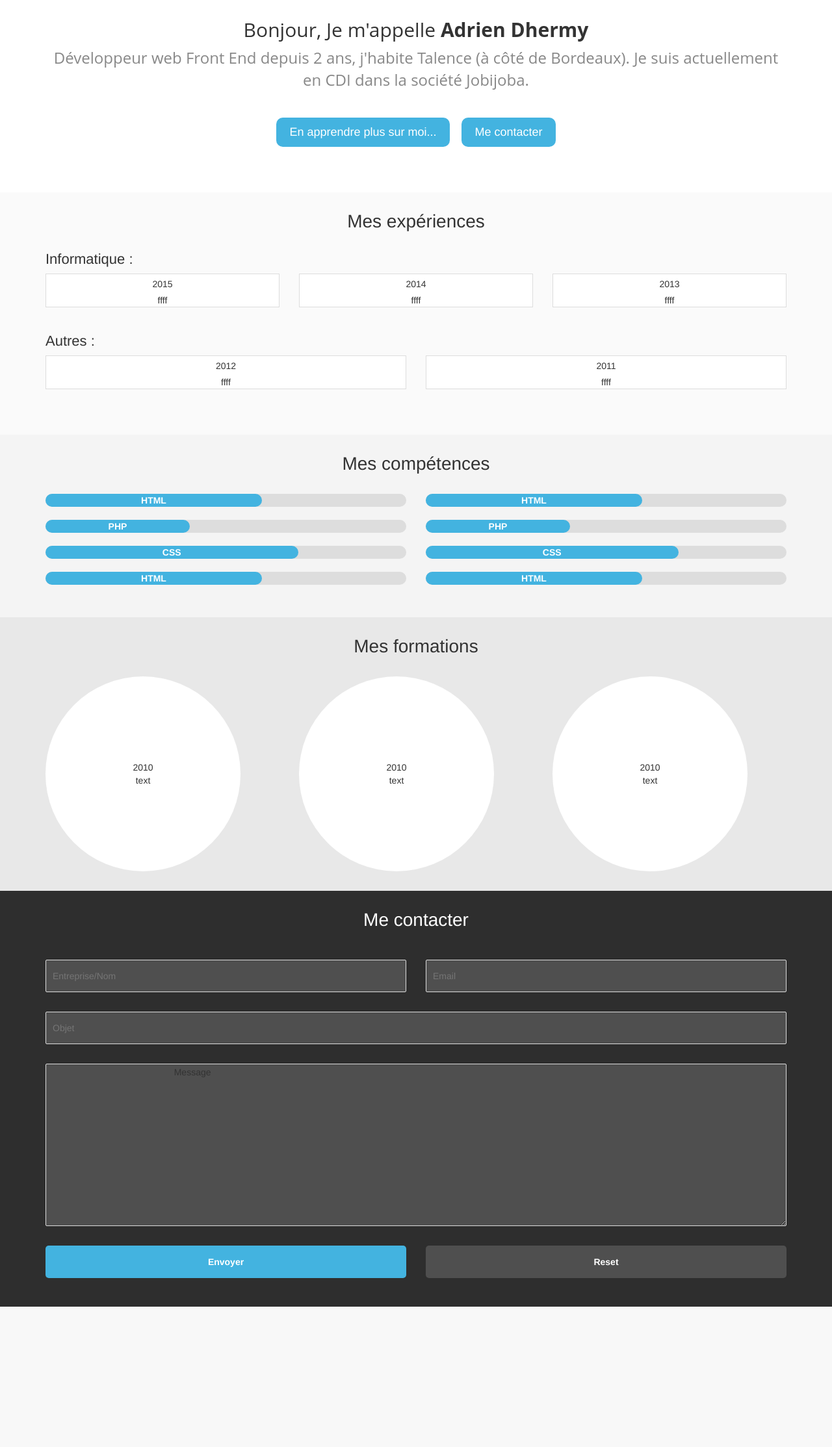
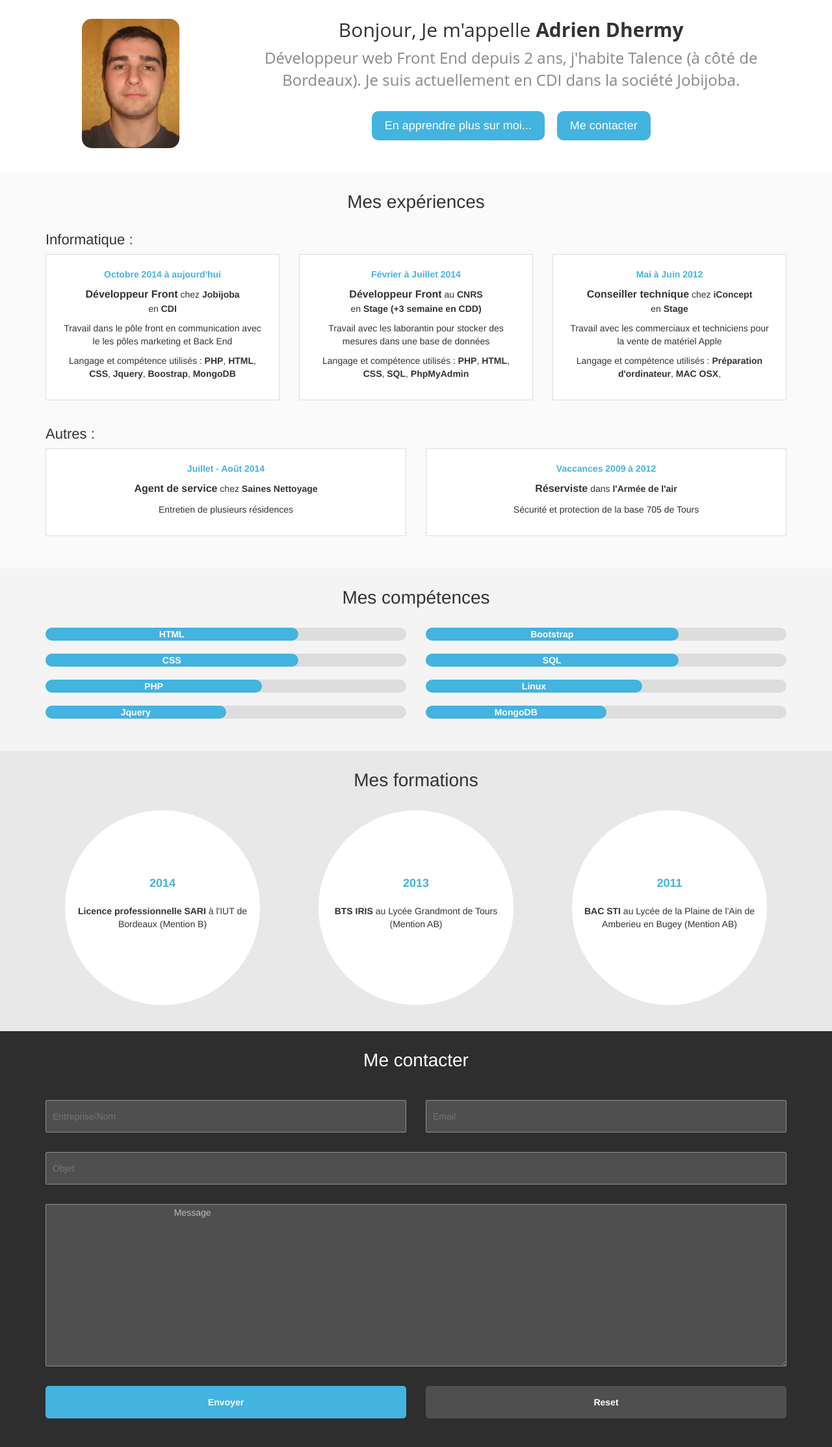
Before and after one commit to adrienDH/adrien.dhermy.fr, a PHP site: page / in a window 1280 px wide. Shown: the part 51-2278 px from the top of the page at 65% size. Before the commit the page ends 2062 px from the top, so only its background shows below. Run offline with PHP 8.4, Linux system fonts and the light colour scheme; style sheets or scripts are compiled from the project's sources.

Commit message:
#Mise au propre de tous les blocs

```diff
--- a/resources/css/home/home.css
+++ b/resources/css/home/home.css
@@ -1,5 +1,12 @@
 #presentation {
   padding: 30px 0;
+}
+#presentation .picture-wrapper {
+  text-align: center;
+}
+#presentation .picture-wrapper img {
+  border-radius: 15px;
+  width: 150px;
 }
 #presentation .title {
   font-family: "Open Sans", sans-serif;
@@ -18,7 +25,8 @@
   text-align: center;
 }
 #presentation .button-wrapper {
-  margin: 40px 0;
+  margin-top: 30px;
+  margin-bottom: 20px;
   text-align: center;
 }
 #presentation .button-wrapper .button {
@@ -51,11 +59,26 @@
 #experiences .bloc {
   background: #fff;
   border: 1px solid #ddd;
-  margin-bottom: 40px;
+  margin-bottom: 20px;
+  padding: 20px;
   text-align: center;
 }
 #experiences .bloc .year {
-  margin: 5px 0;
+  color: #43b3e0;
+  margin-bottom: 10px;
+  font-weight: bold;
+}
+#experiences .bloc .jobtitle {
+  font-size: 16px;
+}
+#experiences .bloc .jobtitle,
+#experiences .bloc .contract,
+#experiences .bloc .company,
+#experiences .bloc .skills {
+  font-weight: bold;
+}
+#experiences .bloc .text {
+  margin: 10px 0;
 }
 #skills {
   background: #f4f4f4;
@@ -82,24 +105,37 @@
   text-align: center;
 }
 #skills .bar .full.html {
-  width: 60%;
+  width: 70%;
 }
 #skills .bar .full.php {
-  width: 40%;
+  width: 60%;
 }
 #skills .bar .full.css {
   width: 70%;
 }
-#skills .bar .full.html {
+#skills .bar .full.jquery {
+  width: 50%;
+}
+#skills .bar .full.bootstrap {
+  width: 70%;
+}
+#skills .bar .full.sql {
+  width: 70%;
+}
+#skills .bar .full.mongodb {
+  width: 50%;
+}
+#skills .bar .full.linux {
   width: 60%;
 }
-#skills .bar .full .number {
+#skills .bar .full .skill {
   color: #fff;
   font-weight: bold;
 }
 #formations {
   background: #e8e8e8;
-  padding: 30px 0;
+  padding-top: 30px;
+  padding-bottom: 40px;
 }
 #formations .title {
   font-size: 28px;
@@ -110,11 +146,22 @@
 #formations .circle {
   background: #fff;
   border-radius: 100%;
-  display: table-cell;
+  display: block;
   height: 300px;
+  margin: 0 auto;
   text-align: center;
   vertical-align: middle;
   width: 300px;
+}
+#formations .circle .year {
+  color: #43b3e0;
+  margin-bottom: 20px;
+  font-weight: bold;
+  font-size: 18px;
+  padding-top: 100px;
+}
+#formations .circle .degree {
+  font-weight: bold;
 }
 #contact {
   background: #2e2e2e;
@@ -130,8 +177,9 @@
 #contact form input,
 #contact form textarea {
   background: #4f4f4f;
-  border: 1px solid #ddd;
+  border: 1px solid #8e8e8e;
   border-radius: 2px;
+  color: #bbb;
   margin: 15px 0;
   height: 50px;
   padding-left: 10px;
--- a/resources/less/home/home.less
+++ b/resources/less/home/home.less
@@ -1,5 +1,14 @@
 #presentation {
 	padding: 30px 0;
+
+	.picture-wrapper {
+		text-align: center;
+
+		img {
+			border-radius: 15px;
+			width: 150px;
+		}
+	}
 
 	.title {
 		font-family: "Open Sans", sans-serif;
@@ -21,7 +30,8 @@
 	}
 
 	.button-wrapper {
-		margin: 40px 0;
+		margin-top: 30px;
+		margin-bottom: 20px;
 		text-align: center;
 
 		.button {
@@ -60,11 +70,25 @@
 	.bloc {
 		background: #fff;
 		border: 1px solid #ddd;
-		margin-bottom: 40px;
+		margin-bottom: 20px;
+		padding: 20px;
 		text-align: center;
 
 		.year {
-			margin: 5px 0;
+			color: #43b3e0;
+			margin-bottom: 10px;
+			font-weight: bold;
+		}
+
+		.jobtitle {
+			font-size: 16px;
+		}
+		.jobtitle, .contract, .company, .skills {
+			font-weight: bold;
+		}
+
+		.text {
+			margin: 10px 0;
 		}
 	}
 
@@ -96,20 +120,31 @@
 			text-align: center;
 
 			&.html {
-				width: 60%;
+				width: 70%;
 			}
 			&.php {
-				width: 40%;
+				width: 60%;
 			}
 			&.css {
 				width: 70%;
 			}
-
-			&.html {
+			&.jquery {
+				width: 50%;
+			}
+			&.bootstrap {
+				width: 70%;
+			}
+			&.sql {
+				width: 70%;
+			}
+			&.mongodb {
+				width: 50%;
+			}
+			&.linux {
 				width: 60%;
 			}
 
-			.number {
+			.skill {
 				color: #fff;
 				font-weight: bold;
 			}
@@ -119,7 +154,8 @@
 
 #formations {
 	background: #e8e8e8;
-	padding: 30px 0;
+	padding-top: 30px;
+	padding-bottom: 40px;
 
 	.title {
 		font-size: 28px;
@@ -131,11 +167,23 @@
 	.circle {
 		background: #fff;
 		border-radius: 100%;
-		display: table-cell;
+		display: block;
 		height: 300px;
+		margin: 0 auto;
 		text-align: center;
 		vertical-align: middle;
 		width: 300px;
+
+		.year {
+			color: #43b3e0;
+			margin-bottom: 20px;
+			font-weight: bold;
+			font-size: 18px;
+			padding-top: 100px;
+		}
+		.degree {
+			font-weight: bold;
+		}
 	}
 }
 
@@ -154,8 +202,9 @@
 	form {
 		input, textarea {
 			background: #4f4f4f;
-			border: 1px solid #ddd;
+			border: 1px solid #8e8e8e;
 			border-radius: 2px;
+			color: #bbb;
 			margin: 15px 0;
 			height: 50px;
 			padding-left: 10px;
--- a/views/Index/home.php
+++ b/views/Index/home.php
@@ -7,7 +7,12 @@
 <div id="presentation">
 	<div class="container">
 		<div class="row">
-			<div class="col-xs-12">
+			<div class="hidden-xs hidden-sm col-md-3">
+				<div class="picture-wrapper">
+					<img src="./resources/images/photo.png">
+				</div>
+			</div>
+			<div class="col-xs-12 col-md-9">
 				<h1 class="title">
 					Bonjour, Je m'appelle <spans class="name">Adrien Dhermy</span>
 				</h1>
@@ -33,33 +38,75 @@
 			<h3 class="subtitle">Informatique : </h3>
 			<div class="col-xs-12 col-md-4">
 				<div class="bloc">
-					<div class="year">2015</div>
-					ffff
+					<div class="year">Octobre 2014 à aujourd'hui</div>
+					<div>
+						<span class="jobtitle">Développeur Front</span> chez <span class="company">Jobijoba</span>
+					</div>
+					<div>
+						en <span class="contract">CDI</span>
+					</div>
+					<div class="text">Travail dans le pôle front en communication avec le les pôles marketing et Back End</div>
+					<div class="text">
+						Langage et compétence utilisés :
+						<span class="skills">PHP</span>,
+						<span class="skills">HTML</span>,
+						<span class="skills">CSS</span>,
+						<span class="skills">Jquery</span>,
+						<span class="skills">Boostrap</span>,
+						<span class="skills">MongoDB</span>
+					</div>
 				</div>
 			</div>
 			<div class="col-xs-12 col-md-4">
 				<div class="bloc">
-					<div class="year">2014</div>
-					ffff
+					<div class="year">Février à Juillet 2014</div>
+					<div>
+						<span class="jobtitle">Développeur Front</span> au <span class="company">CNRS</span>
+						<div>
+							en <span class="contract">Stage (+3 semaine en CDD)</span>
+						</div>
+						<div class="text">Travail avec les laborantin pour stocker des mesures dans une base de données</div>
+						<div class="text">
+							Langage et compétence utilisés :
+							<span class="skills">PHP</span>,
+							<span class="skills">HTML</span>,
+							<span class="skills">CSS</span>,
+							<span class="skills">SQL</span>,
+							<span class="skills">PhpMyAdmin</span>
+						</div>
+					</div>
 				</div>
 			</div>
 			<div class="col-xs-12 col-md-4">
 				<div class="bloc">
-					<div class="year">2013</div>
-					ffff
+					<div class="year">Mai à Juin 2012</div>
+					<span class="jobtitle">Conseiller technique</span> chez <span class="company">iConcept</span>
+					<div>
+						en <span class="contract">Stage</span>
+					</div>
+					<div class="text">Travail avec les commerciaux et techniciens pour la vente de matériel Apple</div>
+					<div class="text">
+						Langage et compétence utilisés :
+						<span class="skills">Préparation d'ordinateur</span>,
+						<span class="skills">MAC OSX</span>,
+					</div>
 				</div>
 			</div>
+		</div>
+		<div class="row">
 			<h3 class="subtitle">Autres : </h3>
 			<div class="col-xs-12 col-md-6">
 				<div class="bloc">
-					<div class="year">2012</div>
-					ffff
+					<div class="year">Juillet - Août 2014</div>
+					<span class="jobtitle">Agent de service</span> chez <span class="company">Saines Nettoyage</span>
+					<div class="text">Entretien de plusieurs résidences</div>
 				</div>
 			</div>
 			<div class="col-xs-12 col-md-6">
 				<div class="bloc">
-					<div class="year">2011</div>
-					ffff
+					<div class="year">Vaccances 2009 à 2012</div>
+					<span class="jobtitle">Réserviste</span> dans <span class="company">l'Armée de l'air</span>
+					<div class="text">Sécurité et protection de la base 705 de Tours</div>
 				</div>
 			</div>
 		</div>
@@ -72,30 +119,30 @@
 		<div class="row">
 			<div class="col-xs-12 col-md-6">
 				<span class="bar">
-					<span class="full html"><span class="number">HTML</span></span>
+					<span class="full html"><span class="skill">HTML</span></span>
 				</span>
 				<span class="bar">
-					<span class="full php"><span class="number">PHP</span></span>
+					<span class="full css"><span class="skill">CSS</span></span>
 				</span>
 				<span class="bar">
-					<span class="full css"><span class="number">CSS</span></span>
+					<span class="full php"><span class="skill">PHP</span></span>
 				</span>
 				<span class="bar">
-					<span class="full html"><span class="number">HTML</span></span>
+					<span class="full jquery"><span class="skill">Jquery</span></span>
 				</span>
 			</div>
 			<div class="col-xs-12 col-md-6">
 				<span class="bar">
-					<span class="full html"><span class="number">HTML</span></span>
+					<span class="full bootstrap"><span class="skill">Bootstrap</span></span>
 				</span>
 				<span class="bar">
-					<span class="full php"><span class="number">PHP</span></span>
+					<span class="full sql"><span class="skill">SQL</span></span>
 				</span>
 				<span class="bar">
-					<span class="full css"><span class="number">CSS</span></span>
+					<span class="full linux"><span class="skill">Linux</span></span>
 				</span>
 				<span class="bar">
-					<span class="full html"><span class="number">HTML</span></span>
+					<span class="full mongodb"><span class="skill">MongoDB</span></span>
 				</span>
 			</div>
 		</div>
@@ -108,20 +155,26 @@
 		<div class="row">
 			<div class="col-xs-12 col-md-4">
 				<div class="circle">
-					<div class="year">2010</div>
-					<div class="text">text</div>
+					<div class="year">2014</div>
+					<div>
+						<span class="degree">Licence professionnelle SARI</span> à l'IUT de Bordeaux (Mention B)
+					</div>
 				</div>
 			</div>
 			<div class="col-xs-12 col-md-4">
 				<div class="circle">
-					<div class="year">2010</div>
-					<div class="text">text</div>
+					<div class="year">2013</div>
+					<div>
+						<span class="degree">BTS IRIS</span> au Lycée Grandmont de Tours (Mention AB)
+					</div>
 				</div>
 			</div>
 			<div class="col-xs-12 col-md-4">
 				<div class="circle">
-					<div class="year">2010</div>
-					<div class="text">text</div>
+					<div class="year">2011</div>
+					<div>
+						<span class="degree">BAC STI</span> au Lycée de la Plaine de l'Ain de Amberieu en Bugey (Mention AB)
+					</div>
 				</div>
 			</div>
 		</div>
```
Also changed, not shown: resources/images/photo.png (added).
